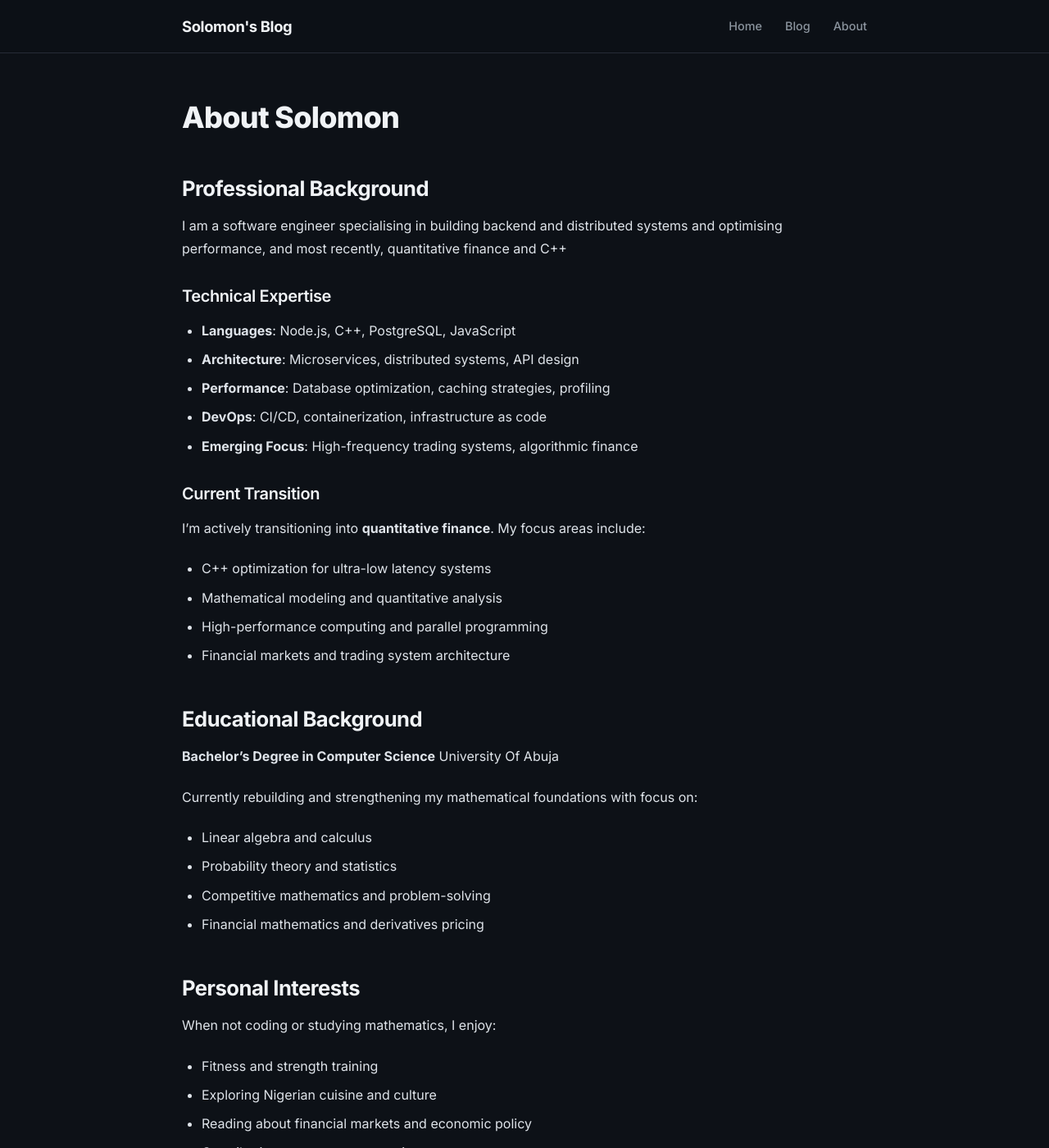
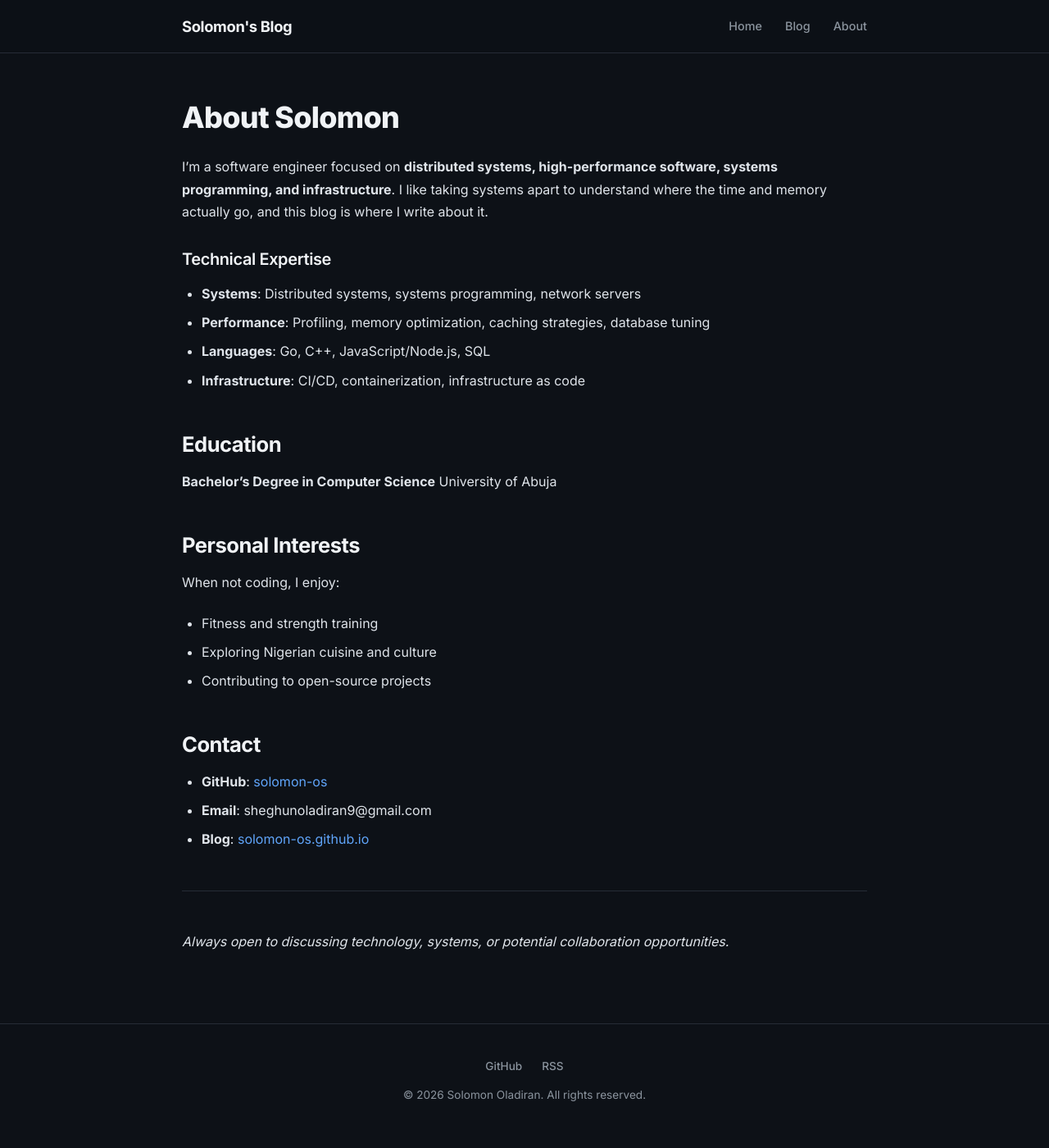
Before and after one commit to solomon-os/solomon-os.github.io, a Jekyll site: the page built from about.md, in a window 1280 px wide and 1400 px high. Shown: the whole window at 82% size. Built offline with Jekyll 4.4.1, drawn with Linux system fonts in a browser that asks for light colours; some of the changed text lies outside the part shown.

Commit message:
strip down about page, focus on systems and performance

```diff
--- a/about.md
+++ b/about.md
@@ -6,42 +6,26 @@ permalink: /about/
 
 # About Solomon
 
-## Professional Background
-I am a software engineer specialising in building backend and distributed systems and optimising performance, and most recently, quantitative finance and C++
+I'm a software engineer focused on **distributed systems, high-performance software, systems programming, and infrastructure**. I like taking systems apart to understand where the time and memory actually go, and this blog is where I write about it.
 
 ### Technical Expertise
-- **Languages**: Node.js, C++, PostgreSQL, JavaScript
-- **Architecture**: Microservices, distributed systems, API design
-- **Performance**: Database optimization, caching strategies, profiling
-- **DevOps**: CI/CD, containerization, infrastructure as code
-- **Emerging Focus**: High-frequency trading systems, algorithmic finance
 
-### Current Transition
+- **Systems**: Distributed systems, systems programming, network servers
+- **Performance**: Profiling, memory optimization, caching strategies, database tuning
+- **Languages**: Go, C++, JavaScript/Node.js, SQL
+- **Infrastructure**: CI/CD, containerization, infrastructure as code
 
-I'm actively transitioning into **quantitative finance**. My focus areas include:
-
-- C++ optimization for ultra-low latency systems
-- Mathematical modeling and quantitative analysis
-- High-performance computing and parallel programming
-- Financial markets and trading system architecture
-
-## Educational Background
+## Education
 
 **Bachelor's Degree in Computer Science**
-University Of Abuja
-
-Currently rebuilding and strengthening my mathematical foundations with focus on:
-- Linear algebra and calculus
-- Probability theory and statistics
-- Competitive mathematics and problem-solving
-- Financial mathematics and derivatives pricing
+University of Abuja
 
 ## Personal Interests
 
-When not coding or studying mathematics, I enjoy:
+When not coding, I enjoy:
+
 - Fitness and strength training
 - Exploring Nigerian cuisine and culture
-- Reading about financial markets and economic policy
 - Contributing to open-source projects
 
 ## Contact
@@ -52,4 +36,4 @@ When not coding or studying mathematics, I enjoy:
 
 ---
 
-*Always open to discussing technology, quantitative finance, or potential collaboration opportunities.*
+*Always open to discussing technology, systems, or potential collaboration opportunities.*
```
